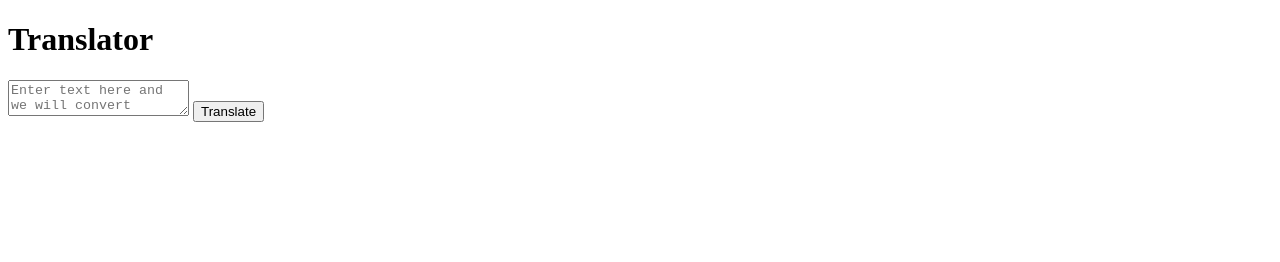
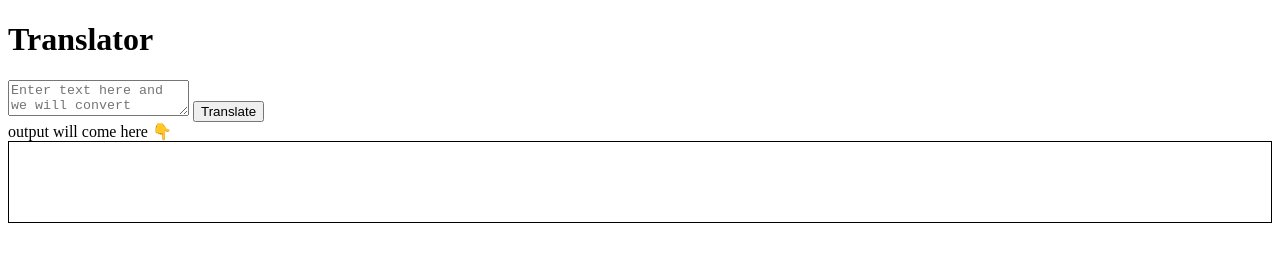
Before and after one commit to akshay1431/Translator, a plain HTML site: page index.html in a window 1280 px wide. Drawn offline with Linux system fonts and the light colour scheme.

Commit message:
input output processing done

```diff
--- a/app.js
+++ b/app.js
@@ -1,7 +1,9 @@
 var btnTranslate = document.querySelector("#btn-translate");
 var txtInput = document.querySelector('#txt-input');
+var output = document.querySelector('#output');
+
 function clickHandler() {
-    console.log(txtInput.value)
+    output.innerHTML = txtInput.value;
 };
 
 btnTranslate.addEventListener('click', clickHandler)
--- a/index.html
+++ b/index.html
@@ -1,16 +1,29 @@
 <!DOCTYPE html>
 <html lang="en">
+
 <head>
     <meta charset="UTF-8">
     <meta http-equiv="X-UA-Compatible" content="IE=edge">
     <meta name="viewport" content="width=device-width, initial-scale=1.0">
     <title>Translator</title>
 
+    <style>
+        #output {
+            height: 10vh;
+            display: block;
+            border: 1px solid black;
+        }
+    </style>
+
 </head>
+
 <body>
     <h1>Translator</h1>
     <textarea id="txt-input" placeholder="Enter text here and we will convert"></textarea>
     <button id='btn-translate'>Translate</button>
+    <div>output will come here 👇</div>
+    <div id="output"></div>
     <script src="app.js" type="text/javascript"></script>
 </body>
+
 </html>
```
